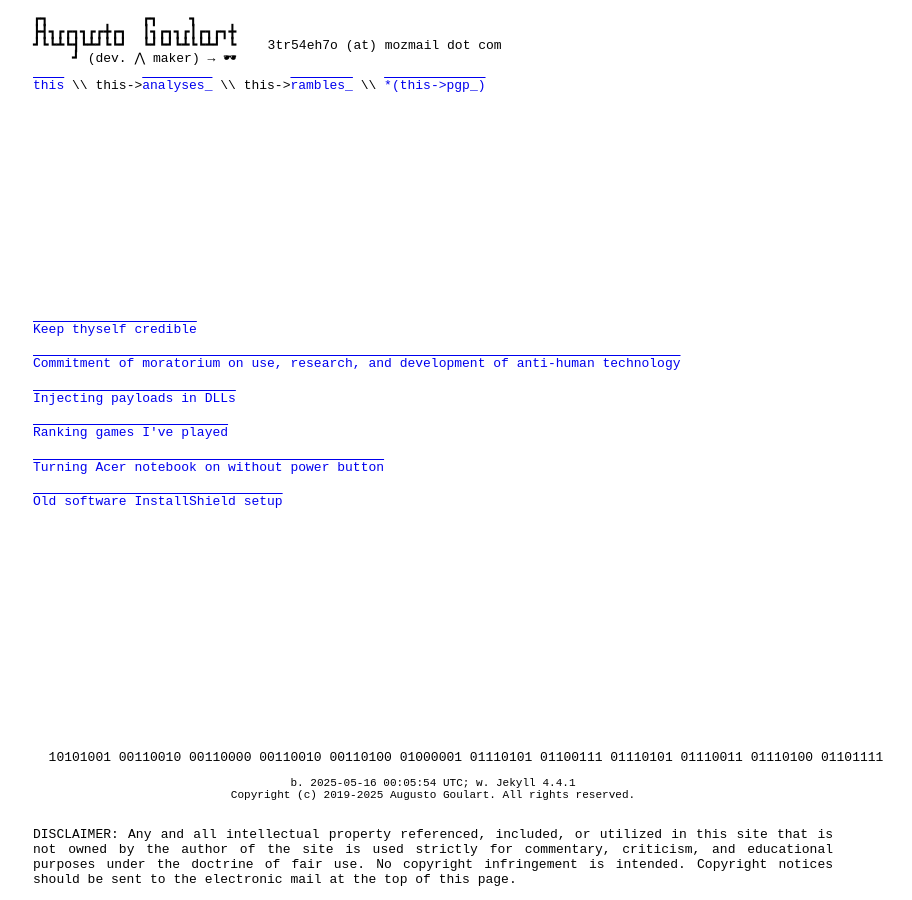
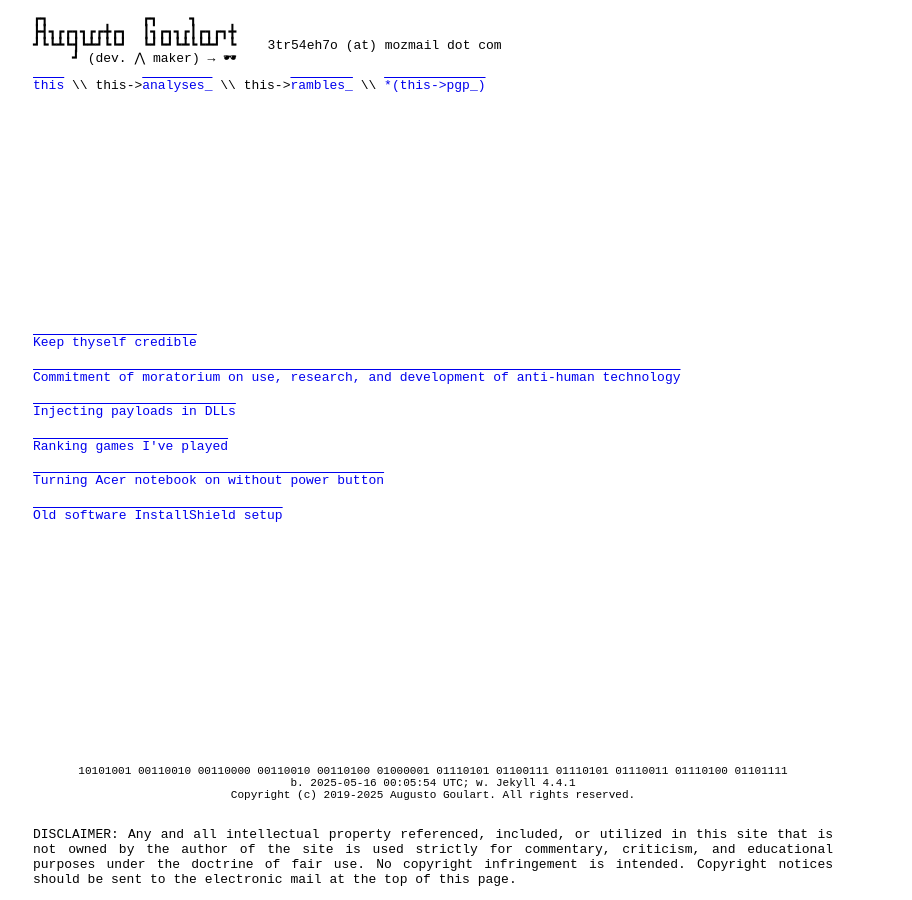
Before and after one commit to oAGoulart/oAGoulart.github.io, a Jekyll site: the page built from rambles.html, in a window 1280 px wide. Shown: the whole page, without its empty margins (207-1119 px from the left). Built offline with Jekyll 4.4.1, drawn with Linux system fonts in a browser that asks for light colours.

Commit message:
Fix footer paragraph

```diff
--- a/_includes/footer.html
+++ b/_includes/footer.html
@@ -1,7 +1,7 @@
 <footer>
-  <div class="ascii">
-  10101001 00110010 00110000 00110010 00110100 01000001 01110101 01100111 01110101 01110011 01110100 01101111
-  </div>
+  <p>
+    10101001 00110010 00110000 00110010 00110100 01000001 01110101 01100111 01110101 01110011 01110100 01101111
+  </p>
   <p>b. {{ "now" | date: "%Y-%m-%d %H:%M:%S" }} UTC; w. Jekyll {{ jekyll.version }}</p>
   <p>Copyright (c) {{ site.firstyear }}-{{ "now" | date: "%Y" }} {{ site.author }}. All rights reserved.</p>
 </footer>
```
